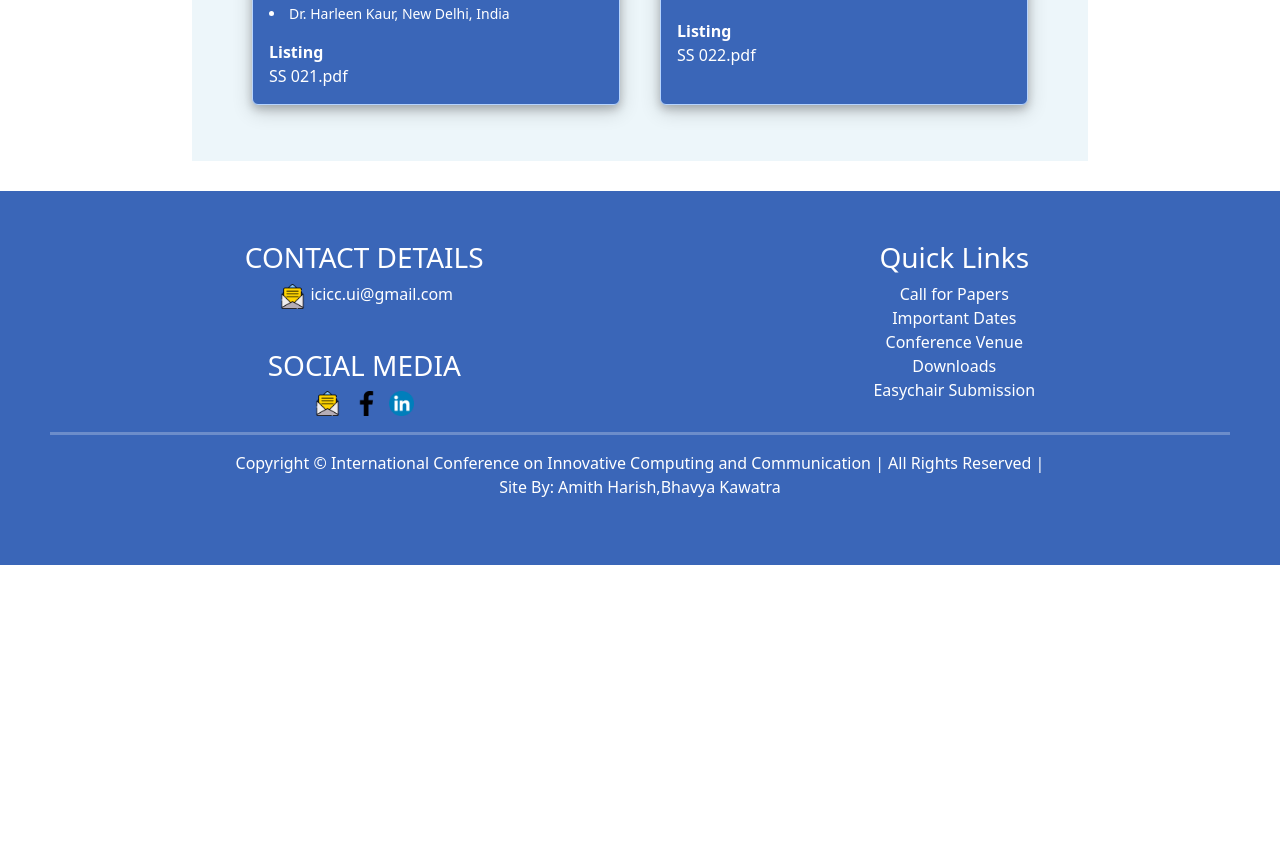
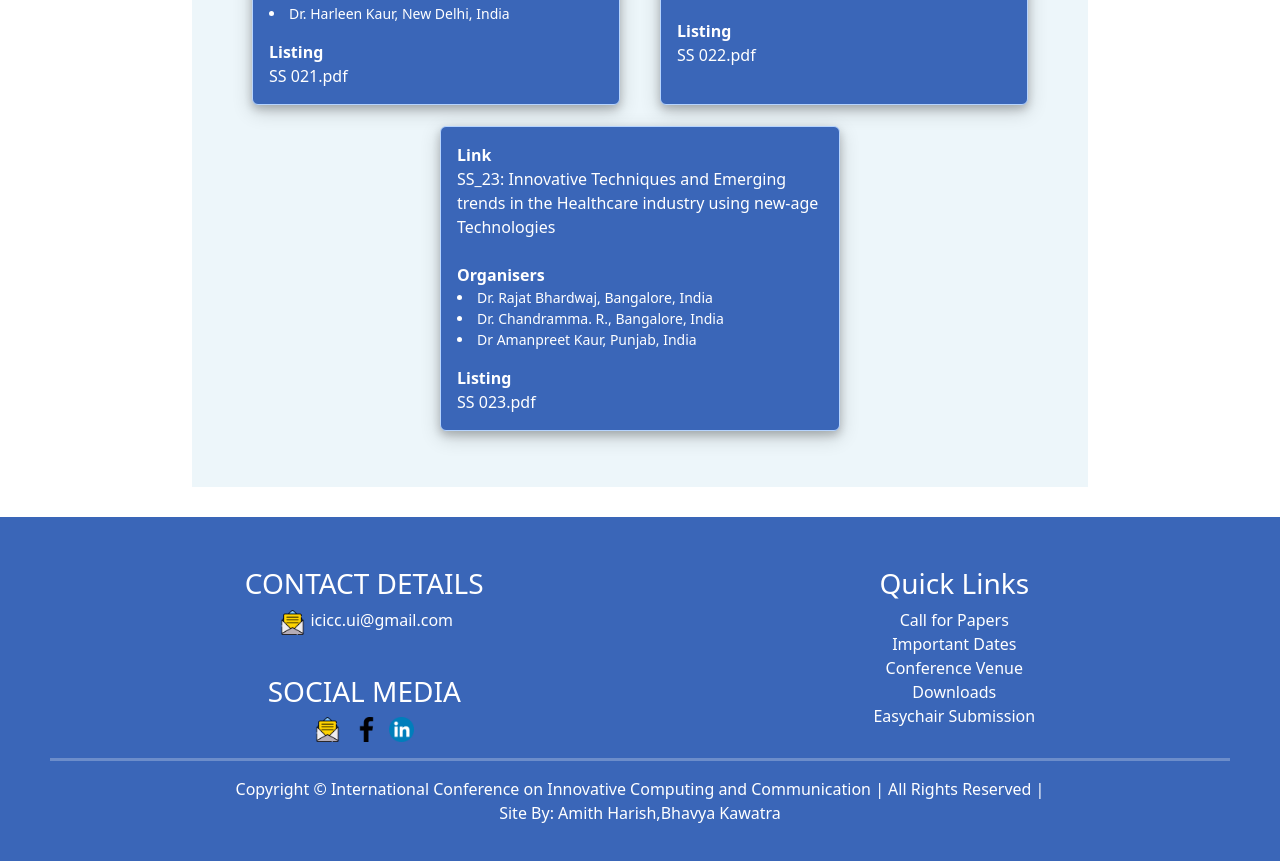
Before and after one commit to bhavyak13/icicc-conf, a React (Create React App) app: page /specialsessions in a window 1280 px wide. Shown: the part 3660-4521 px from the top of the page. Before the commit the page ends 4225 px from the top, so only its background shows below. Built offline with nearby package versions, Linux system fonts and the light colour scheme.

Commit message:
Sessions

```diff
--- a/src/SpecialSessions/spsessions.js
+++ b/src/SpecialSessions/spsessions.js
@@ -166,6 +166,15 @@ const spdata = [
             "Dr. Mohammad Zunnun Khan, Kingdom of Saudi Arabia",
         ],
         spname: "SS 022.pdf"
+    },{
+        anchor: require("./SS-023.pdf"),
+        title: "SS_23: Innovative Techniques and Emerging trends in the Healthcare industry using new-age Technologies",
+        organisers: [
+            "Dr. Rajat Bhardwaj, Bangalore, India",
+            "Dr. Chandramma. R., Bangalore, India",
+            "Dr Amanpreet Kaur, Punjab, India"
+        ],
+        spname: "SS 023.pdf"
     },
 
 ];
```
Also changed, not shown: 2 other files (tests, documents, lock files or other folders).
